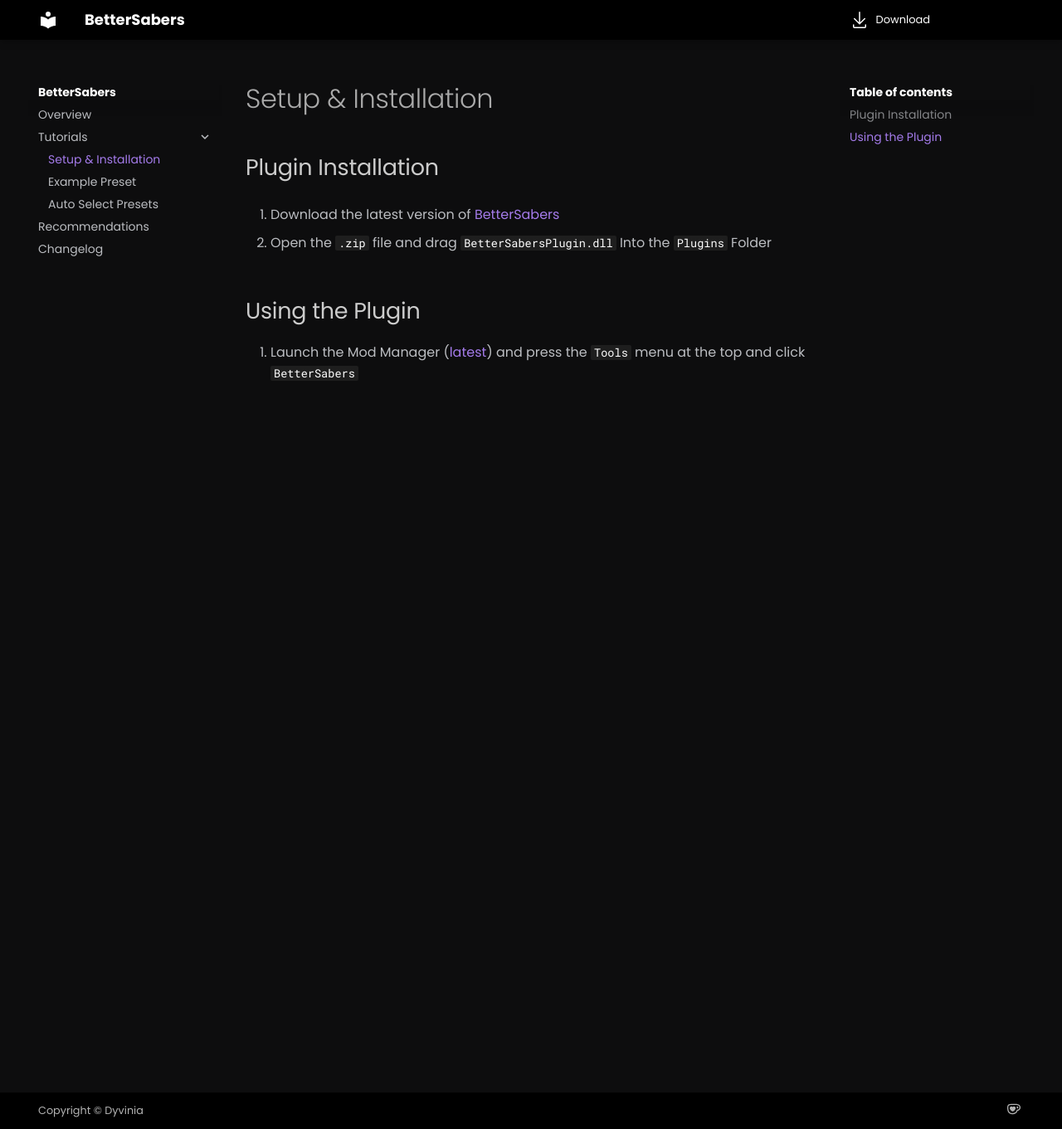
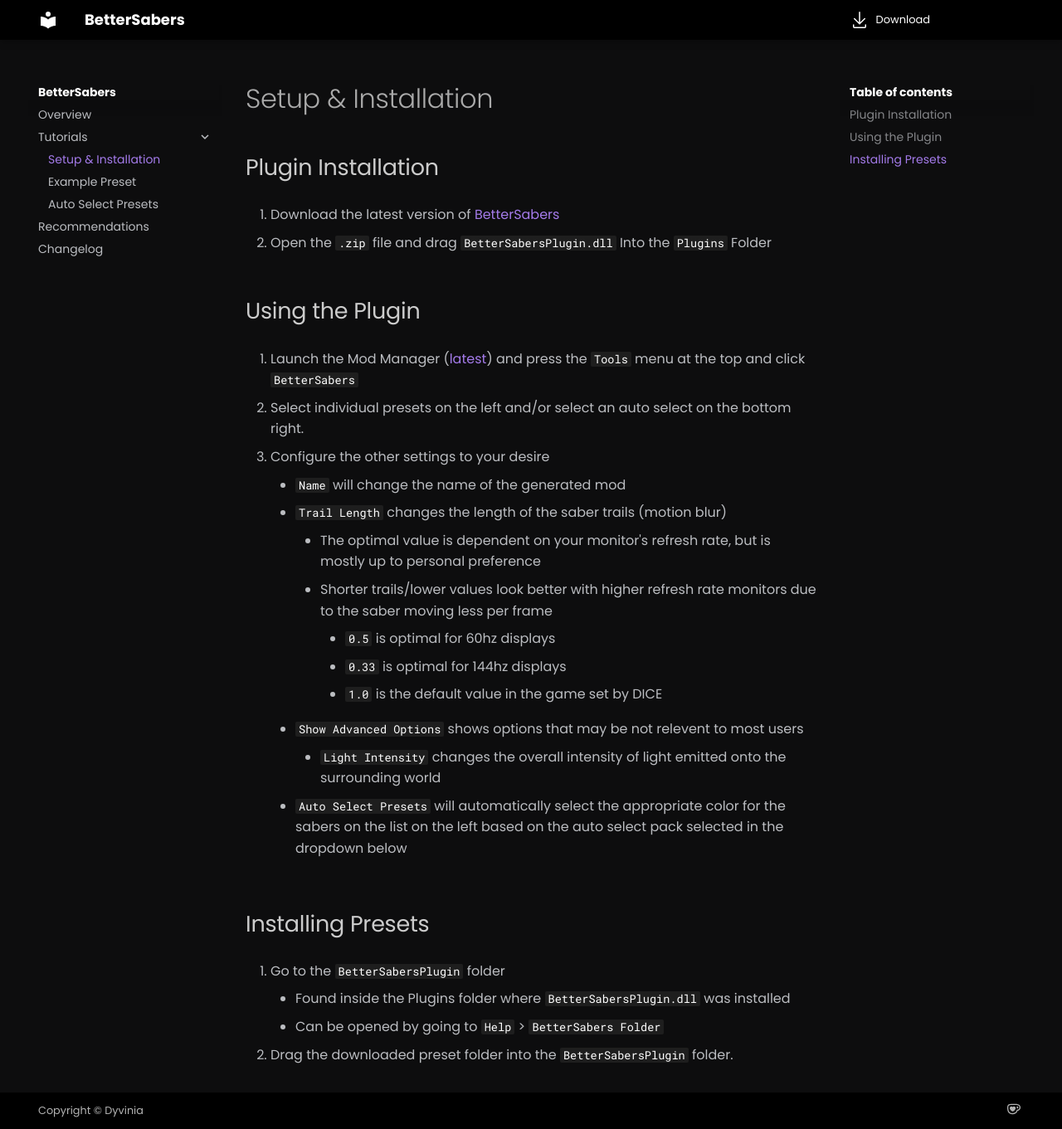
Before and after one commit to Dyvinia/BetterSabersDocs, an MkDocs documentation site: the page built from docs/tutorials/installation.md, in a window 1280 px wide and 1361 px high. Shown: the whole window at 83% size. Built offline with MkDocs 1.6.1 and Material for MkDocs 9.7.7, drawn with Linux system fonts in a browser that asks for light colours.

Commit message:
add more info to the setup page

```diff
--- a/docs/tutorials/installation.md
+++ b/docs/tutorials/installation.md
@@ -8,3 +8,27 @@
 ## Using the Plugin
 
 1. Launch the Mod Manager ([latest](https://github.com/CadeEvs/FrostyToolsuite/releases)) and press the `Tools` menu at the top and click `BetterSabers`
+
+2. Select individual presets on the left and/or select an auto select on the bottom right.
+
+3. Configure the other settings to your desire
+    - `Name` will change the name of the generated mod
+    - `Trail Length` changes the length of the saber trails (motion blur)
+        - The optimal value is dependent on your monitor's refresh rate, but is mostly up to personal preference
+        - Shorter trails/lower values look better with higher refresh rate monitors due to the saber moving less per frame
+            - `0.5` is optimal for 60hz displays
+            - `0.33` is optimal for 144hz displays
+            - `1.0` is the default value in the game set by DICE
+    - `Show Advanced Options` shows options that may be not relevent to most users
+        - `Light Intensity` changes the overall intensity of light emitted onto the surrounding world
+
+    - `Auto Select Presets` will automatically select the appropriate color for the sabers on the list on the left based on the auto select pack selected in the dropdown below
+
+
+## Installing Presets
+
+1. Go to the `BetterSabersPlugin` folder
+    - Found inside the Plugins folder where `BetterSabersPlugin.dll` was installed
+    - Can be opened by going to `Help` > `BetterSabers Folder`
+
+2. Drag the downloaded preset folder into the `BetterSabersPlugin` folder.
```
